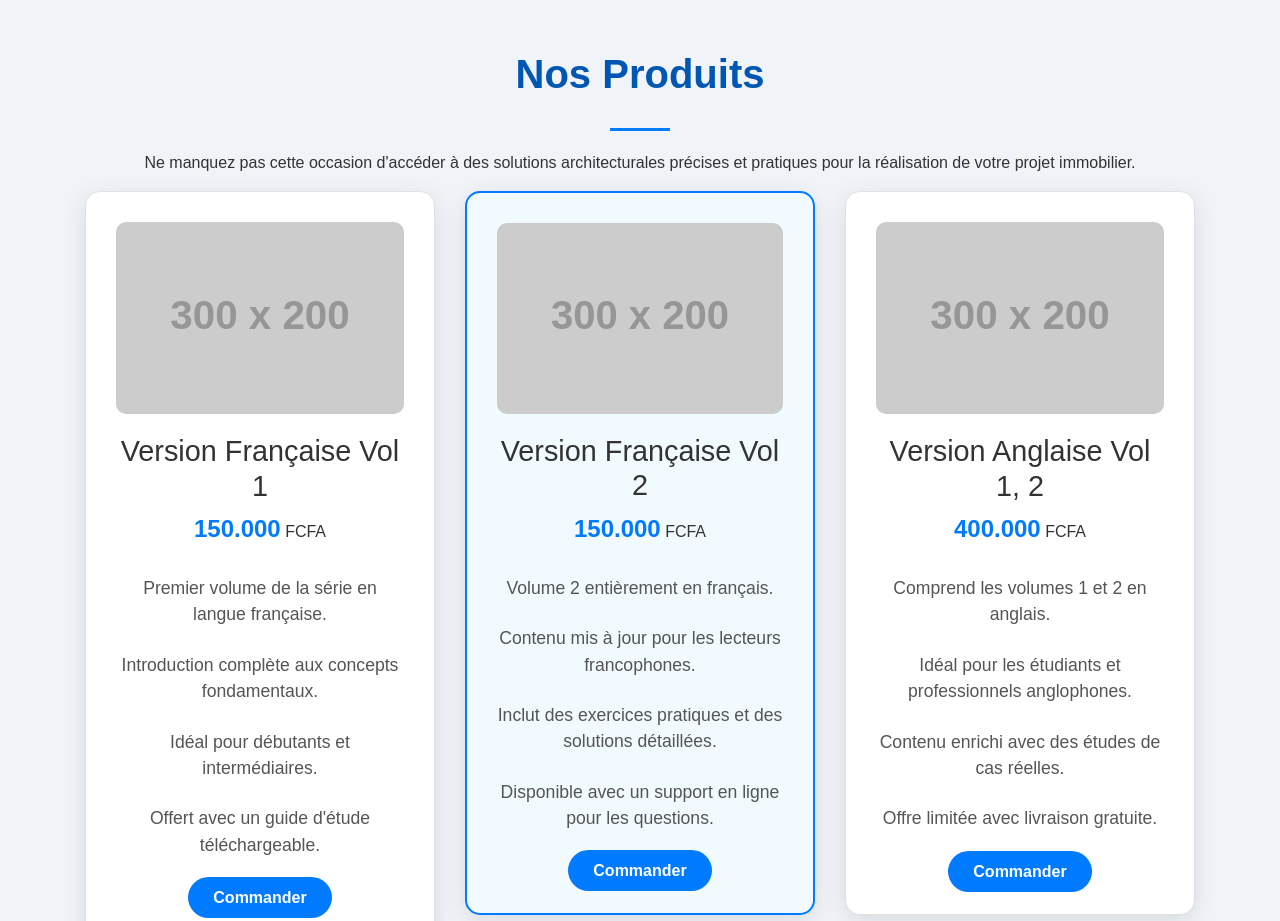
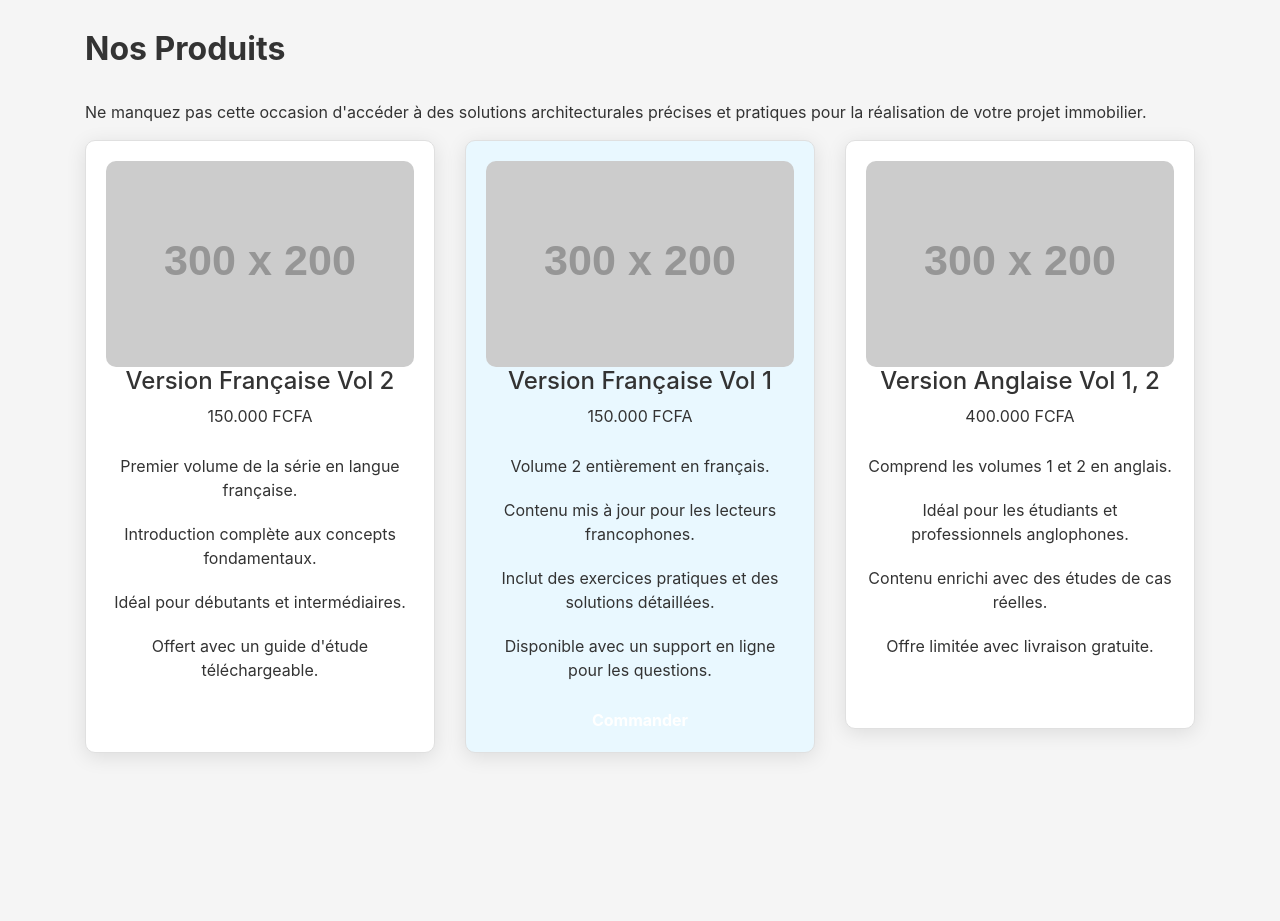
Before and after one commit to ameviposey0/websiteciservice, a plain HTML site: page products.html in a window 1280 px wide. Shown: the top 921 px of the page. After the commit the page ends 800 px from the top, so only its background shows below. Drawn offline with nearby package versions, Linux system fonts and the light colour scheme; placeholder pictures from the web are drawn by us.

Commit message:
Update products.html

```diff
--- a/products.html
+++ b/products.html
@@ -7,80 +7,58 @@
     <link rel="stylesheet" href="https://stackpath.bootstrapcdn.com/bootstrap/4.5.2/css/bootstrap.min.css">
     <style>
         body {
-            font-family: 'Poppins', sans-serif;
-            background-color: #f0f4f8;
+            font-family: -apple-system, BlinkMacSystemFont, 'Segoe UI', 'Roboto', 'Oxygen', 'Ubuntu', 'Cantarell', 'Fira Sans', 'Droid Sans', 'Helvetica Neue', sans-serif;
+            background-color: #f5f5f5;
             color: #333;
         }
         .mu-pricing-area {
-            margin: 50px 0;
+            margin: 30px 0;
         }
         .mu-pricing-single {
             border: 1px solid #e0e0e0;
-            border-radius: 15px;
-            padding: 30px;
+            border-radius: 10px;
+            padding: 20px;
             text-align: center;
-            transition: transform 0.3s, box-shadow 0.3s;
+            transition: transform 0.3s;
             background-color: white;
-            box-shadow: 0 6px 24px rgba(0, 0, 0, 0.1);
-            margin-bottom: 30px;
+            box-shadow: 0 4px 20px rgba(0, 0, 0, 0.1);
         }
         .mu-pricing-single:hover {
-            transform: scale(1.07);
-            box-shadow: 0 12px 30px rgba(0, 0, 0, 0.15);
+            transform: scale(1.05);
         }
         .mu-popular-price-tag {
-            border: 2px solid #007bff;
-            background-color: #f0faff;
+            background-color: #e9f8ff;
         }
         .mu-order-btn {
-            background-color: #007bff;
             color: white;
-            padding: 12px 25px;
+            padding: 10px 20px;
             border: none;
-            border-radius: 50px;
+            border-radius: 5px;
             text-decoration: none;
             font-weight: bold;
-            transition: background-color 0.3s, box-shadow 0.3s;
         }
-        .mu-order-btn:hover {
-            background-color: #0056b3;
-            box-shadow: 0 8px 15px rgba(0, 123, 255, 0.3);
-        }
+
         .mu-price-feature {
             list-style-type: none;
             padding: 0;
         }
         .mu-price-feature li {
-            padding: 12px 0;
-            font-size: 1.1rem;
-            color: #555;
+            padding: 10px 0;
         }
         .product-image {
             width: 100%;
             border-radius: 10px;
-            margin-bottom: 20px;
         }
         .mu-heading-title {
-            font-size: 2.5rem;
+            font-size: 2rem;
             font-weight: bold;
-            margin-bottom: 30px;
-            color: #0056b3;
+            margin-bottom: 20px;
         }
         .mu-header-dot {
             display: block;
-            height: 3px;
-            width: 60px;
-            background: #007bff;
-            margin: 20px auto;
-        }
-        .mu-pricing-single-head h4 {
-            font-size: 1.8rem;
-            color: #333;
-        }
-        .mu-price-tag span {
-            font-size: 1.5rem;
-            font-weight: bold;
-            color: #007bff;
+            height: 2px;
+            width: 50px;
+            margin: 10px auto;
         }
     </style>
 </head>
@@ -92,7 +70,7 @@
             <div class="col-md-12">
                 <div class="mu-pricing-area">
 
-                    <div class="mu-heading-area text-center">
+                    <div class="mu-heading-area">
                         <h2 class="mu-heading-title">Nos Produits</h2>
                         <span class="mu-header-dot"></span>
                         <p>Ne manquez pas cette occasion d'accéder à des solutions architecturales précises et pratiques pour la réalisation de votre projet immobilier.</p>
@@ -107,7 +85,7 @@
                                 <div class="mu-pricing-single">
                                     <img src="https://via.placeholder.com/300x200.png?text=Version+Française+Vol+1" alt="Version Française Vol 1" class="product-image">
                                     <div class="mu-pricing-single-head">
-                                        <h4>Version Française Vol 1</h4>
+                                        <h4>Version Française Vol 2</h4>
                                         <p class="mu-price-tag">
                                             <span>150.000</span> FCFA
                                         </p>
@@ -129,7 +107,7 @@
                                 <div class="mu-pricing-single mu-popular-price-tag">
                                     <img src="https://via.placeholder.com/300x200.png?text=Version+Française+Vol+2" alt="Version Française Vol 2" class="product-image">
                                     <div class="mu-pricing-single-head">
-                                        <h4>Version Française Vol 2</h4>
+                                        <h4>Version Française Vol 1</h4>
                                         <p class="mu-price-tag">
                                             <span>150.000</span> FCFA
                                         </p>
```
